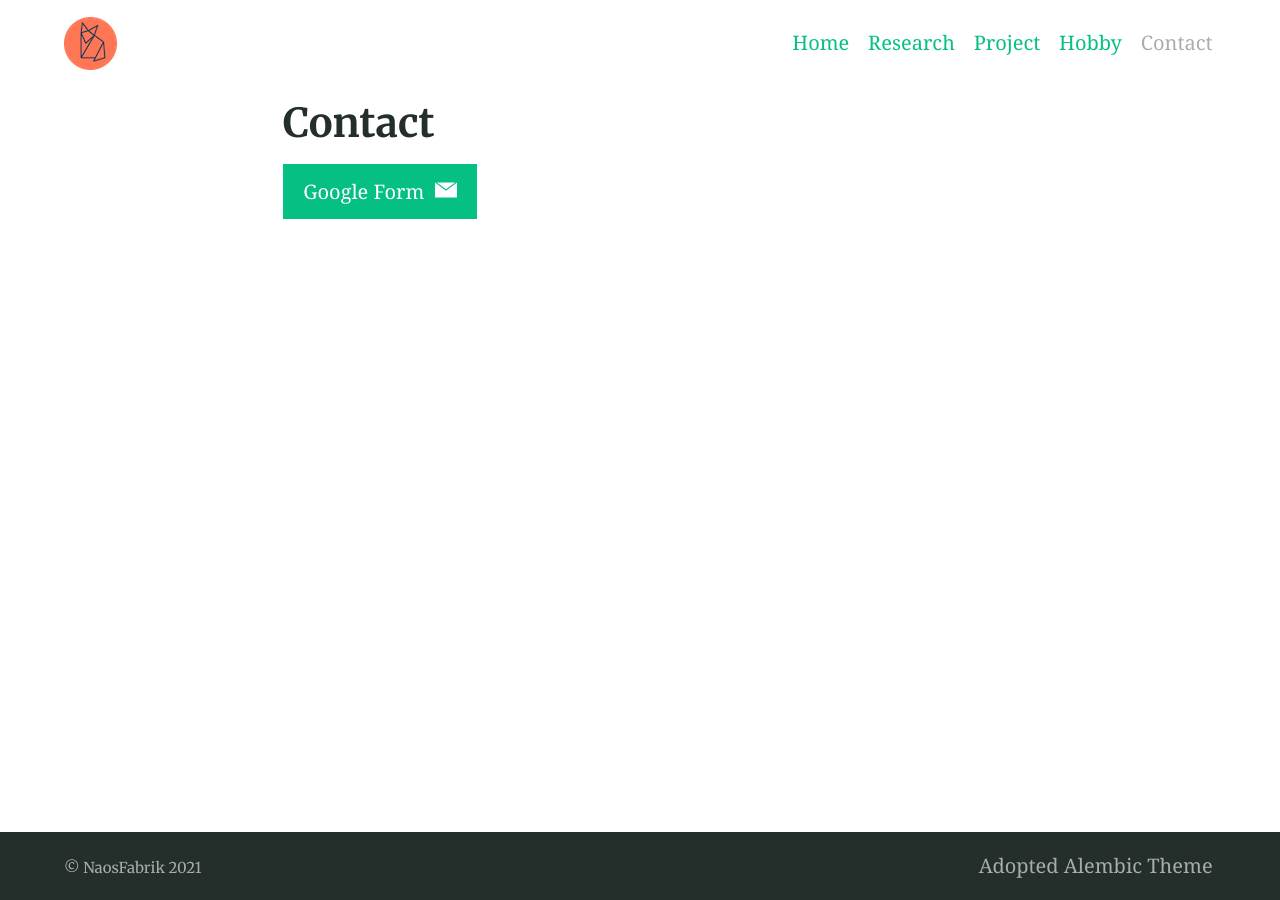
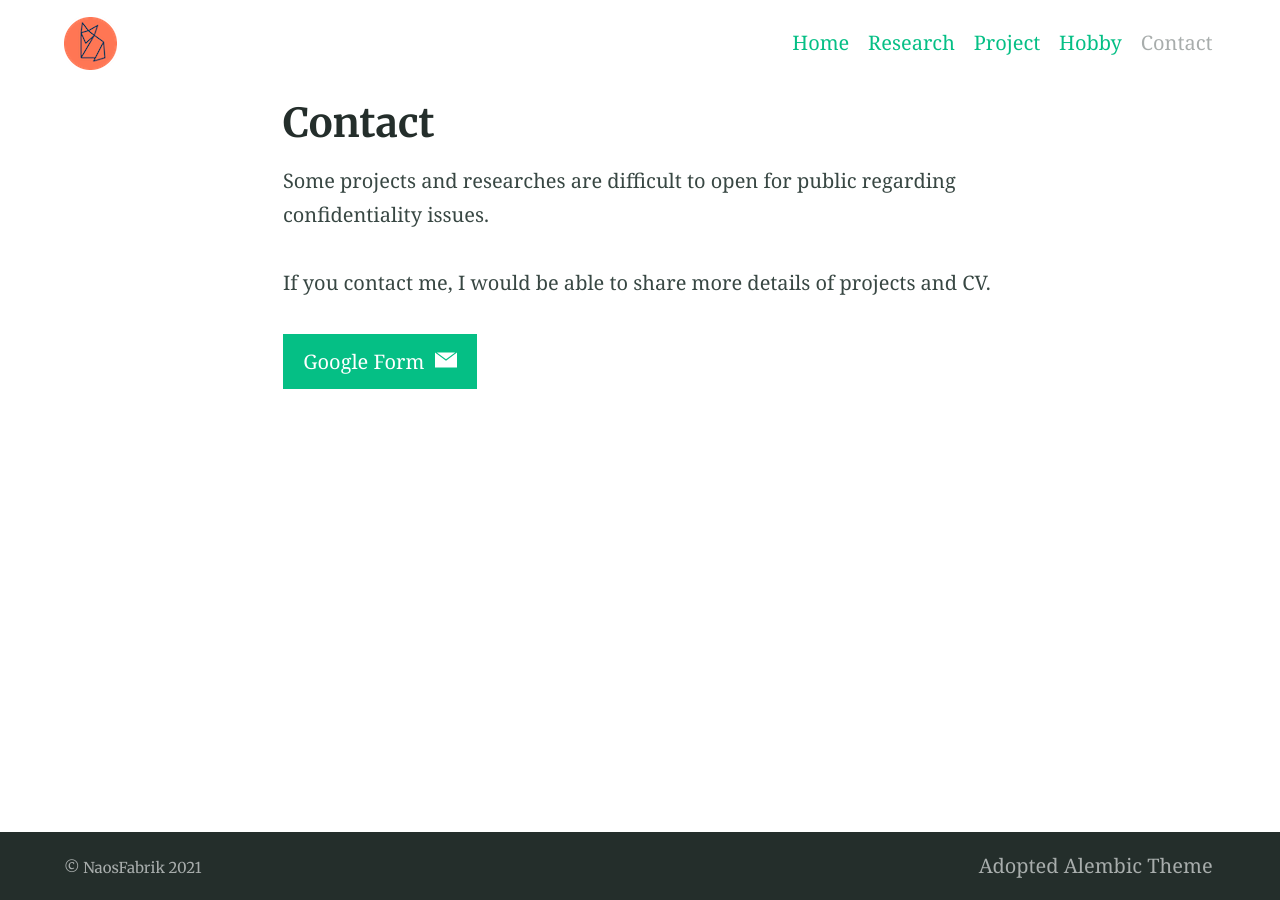
Before and after one commit to NaosFabrik/NaosFabrik.github.io, a Jekyll site: the page built from contact.md, in a window 1280 px wide. Built offline with Jekyll 4.4.1, drawn with Linux system fonts in a browser that asks for light colours.

Commit message:
Update contact.md

```diff
--- a/contact.md
+++ b/contact.md
@@ -2,5 +2,8 @@
 title: Contact
 excerpt: "Contact Information"
 ---
+Some projects and researches are difficult to open for public regarding confidentiality issues.
+
+If you contact me, I would be able to share more details of projects and CV.
 
 {% include button.html text="Google Form" icon="email" link="https://forms.gle/eNTHtCFPUnCRYaMWA" %}
```
